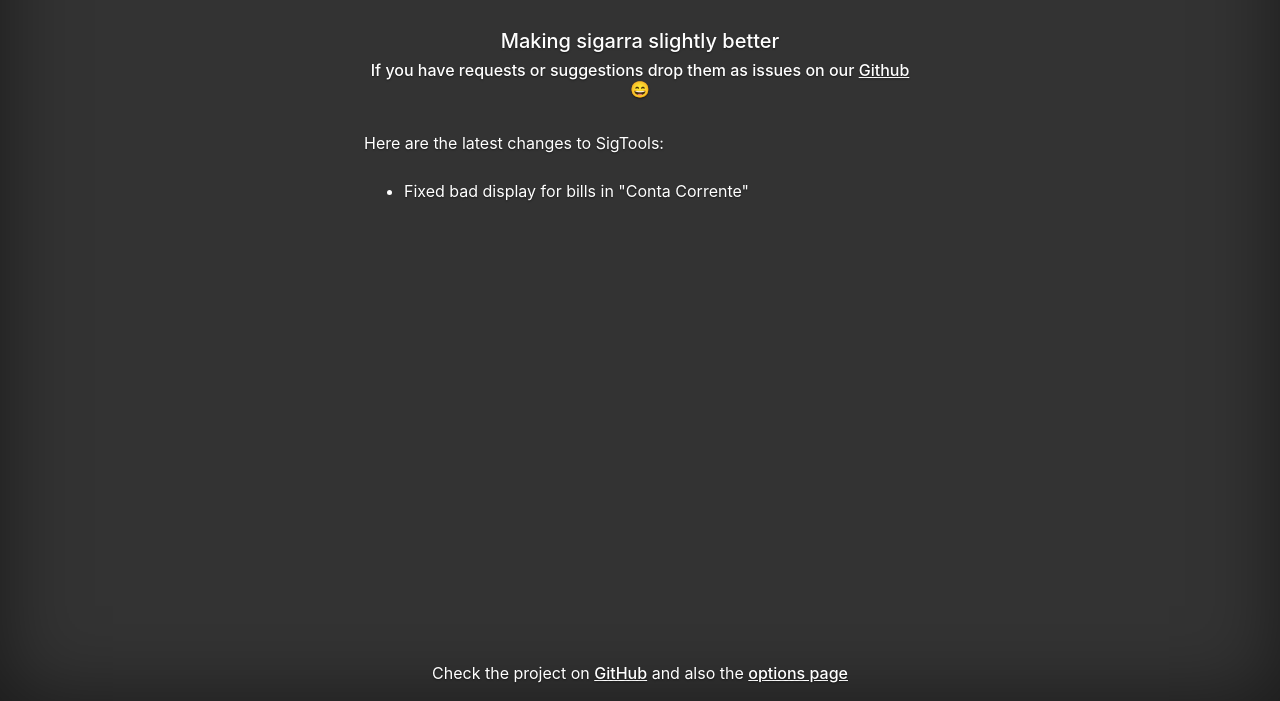
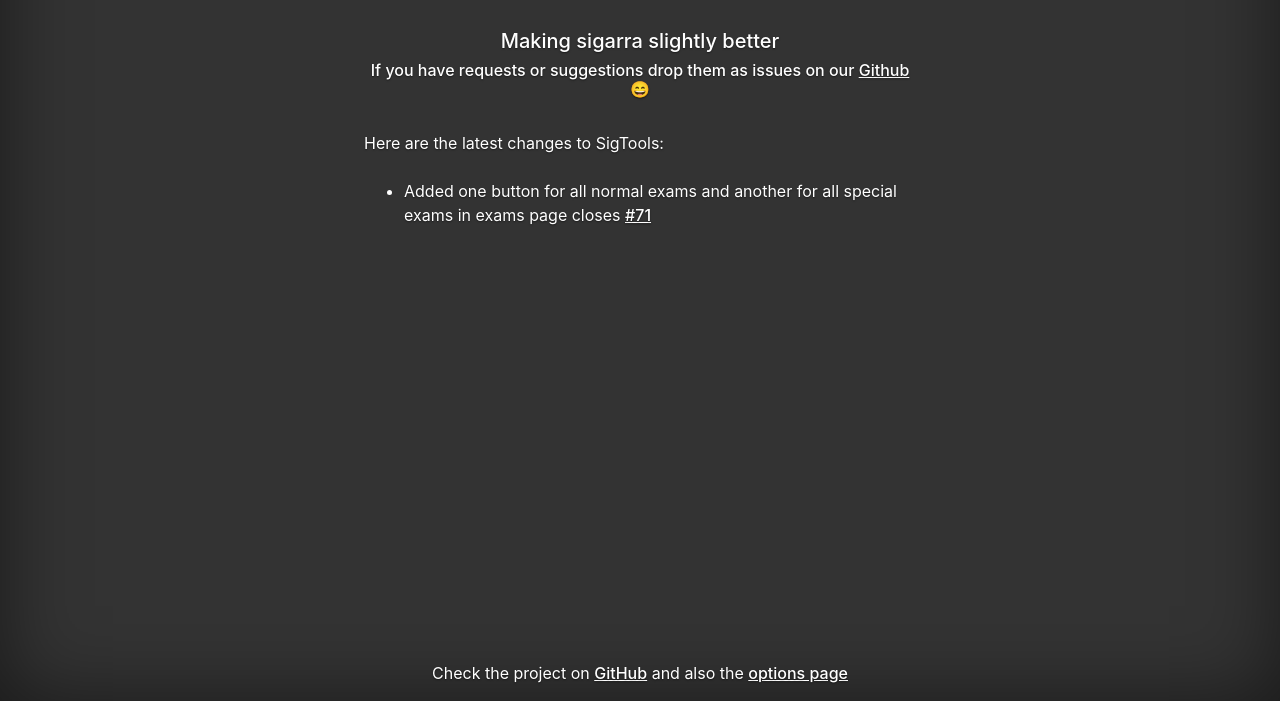
Before and after one commit to msramalho/SigTools, a browser extension: page changelog.html in a window 1280 px wide. Shown: the part 99-800 px from the top of the page. Drawn offline with Linux system fonts and the light colour scheme.

Commit message:
changelog

```diff
--- a/changelog.html
+++ b/changelog.html
@@ -30,7 +30,7 @@
                 <br>
                 <br>
                 <ul>
-					<li>Fixed bad display for bills in "Conta Corrente"</li>
+					<li>Added one button for all normal exams and another for all special exams in exams page closes <a href="https://github.com/msramalho/SigTools/issues/71">#71</a></li>
                 </ul>
             </div>
         </main>
```
